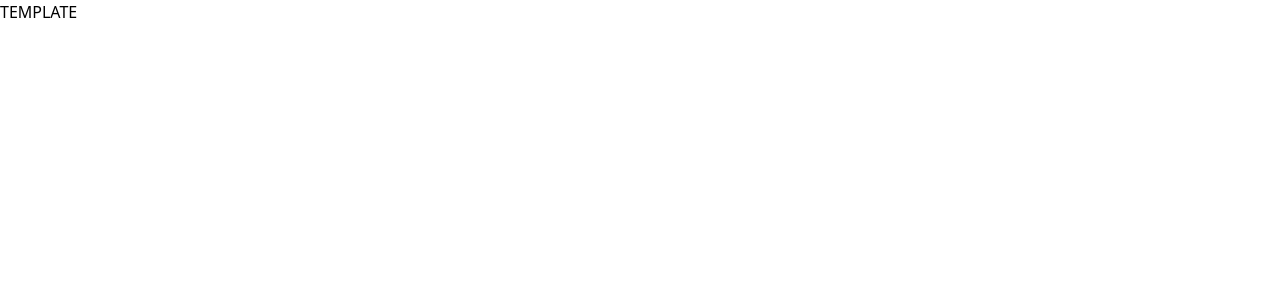
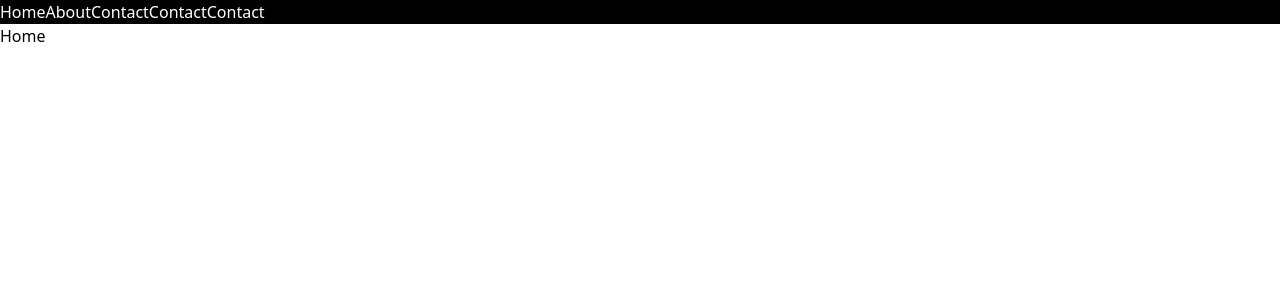
Before and after one commit to WildCodeSchool/btz-origin-digital-project3-09-2022-client, a Next.js app: page / in a window 1280 px wide. Shown: the top 300 px of the page. Built offline with nearby package versions, Linux system fonts and the light colour scheme.

Commit message:
app folder example

```diff
--- /dev/null
+++ b/app/[slug]/page.tsx
@@ -0,0 +1,34 @@
+/* eslint-disable @typescript-eslint/no-explicit-any */
+const getPageData = async () => {
+  const res = await fetch("http://localhost:3000/api/onepage");
+  const json = await res.json();
+  return json;
+};
+
+// Here i call the api from Next.JS but in your case you will call your own Node.Js API
+export default async function Page() {
+  const pageData = await getPageData();
+
+  const header = pageData.components.find(
+    (component: any) => component.type === "header"
+  );
+
+  const image = pageData.components.find(
+    (component: any) => component.type === "image"
+  );
+
+  const text = pageData.components.find(
+    (component: any) => component.type === "paragraph"
+  );
+
+  return (
+    <div>
+      <p>{pageData.title}</p>
+      <header>
+        <p>{header.props.title}</p>
+        <img src={image.props.src} alt={image.props.alt} />
+        <p>{text.props.text}</p>
+      </header>
+    </div>
+  );
+}
--- /dev/null
+++ b/app/layout.tsx
@@ -0,0 +1,21 @@
+import Navbar from "../src/components/Navbar";
+import "../styles/globals.css";
+
+// Here i call the api from Next.JS but in your case you will call your own Node.Js API
+const getAllPages = async () => {
+  const pages = await fetch("http://localhost:3000/api/pages");
+  const pagesJson = await pages.json();
+
+  return pagesJson;
+};
+
+export default async function Layout({ children }) {
+  const pages = await getAllPages();
+
+  return (
+    <div>
+      <Navbar pages={pages} />
+      {children}
+    </div>
+  );
+}
--- /dev/null
+++ b/app/page.tsx
@@ -0,0 +1,3 @@
+export default function Page() {
+  return <div>Home</div>;
+}
--- a/next.config.mjs
+++ b/next.config.mjs
@@ -17,6 +17,9 @@ const config = {
     locales: ["en"],
     defaultLocale: "en",
   },
+  experimental: {
+    appDir: true,
+  },
   images: {
     remotePatterns: [
       {
--- /dev/null
+++ b/pages/api/onepage.ts
@@ -0,0 +1,40 @@
+import { NextApiRequest, NextApiResponse } from "next";
+
+const fakeComponents = [
+  {
+    id: 1,
+    name: "Header",
+    type: "header",
+    props: {
+      text: "Hello World",
+    },
+  },
+  {
+    id: 2,
+    type: "paragraph",
+    name: "Paragraph",
+    props: {
+      text: "This is a paragraph",
+    },
+  },
+  {
+    id: 3,
+    type: "image",
+    name: "Image",
+    props: {
+      src: "https://picsum.photos/200",
+      alt: "Random image",
+    },
+  },
+];
+
+const getOnePage = async (req: NextApiRequest, res: NextApiResponse) => {
+  const { slug } = req.body;
+
+  return res.status(200).json({
+    title: "Fake Page",
+    components: fakeComponents,
+  });
+};
+
+export default getOnePage;
--- /dev/null
+++ b/pages/api/pages.ts
@@ -0,0 +1,15 @@
+import { NextApiRequest, NextApiResponse } from "next";
+
+const fakePages = [
+  { slug: "home", title: "Home" },
+  { slug: "about", title: "About" },
+  { slug: "contact", title: "Contact" },
+  { slug: "contact", title: "Contact" },
+  { slug: "contact", title: "Contact" },
+];
+
+const getAllPages = async (req: NextApiRequest, res: NextApiResponse) => {
+  res.status(200).json(fakePages);
+};
+
+export default getAllPages;
--- a/pages/index.tsx
+++ /dev/null
@@ -1,3 +0,0 @@
-export default function Home() {
-  return <div>TEMPLATE</div>;
-}
--- /dev/null
+++ b/src/components/Navbar/index.tsx
@@ -0,0 +1,17 @@
+"use client";
+
+import Link from "next/link";
+
+type Props = {
+  pages: any;
+};
+
+export default function Navbar({ pages }: Props) {
+  return (
+    <div className="w-full bg-black text-white">
+      {pages.map((page: any) => (
+        <Link href={page.slug}>{page.title}</Link>
+      ))}
+    </div>
+  );
+}
```
Also changed, not shown: tsconfig.json (+22 -4 lines), 1 other file (tests, documents, lock files or other folders).
